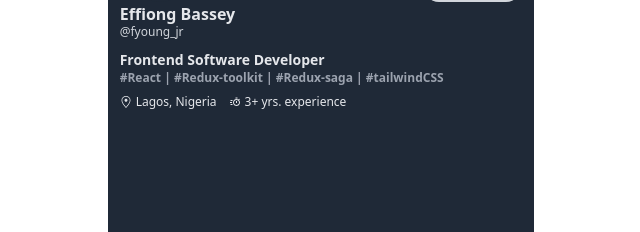
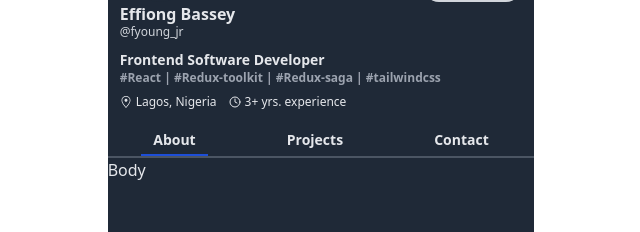
Before and after one commit to effiong-jr/portfolio, a Next.js app: page / in a window 1280 px wide. Shown: the part 150-382 px from the top of the page, without its empty margins (319-959 px from the left). Built offline with nearby package versions, Linux system fonts and the light colour scheme.

Commit message:
Added active link to navigation bar

```diff
--- a/components/Header.jsx
+++ b/components/Header.jsx
@@ -1,5 +1,5 @@
 import { GoLocation } from 'react-icons/go'
-import { BiTimer } from 'react-icons/bi'
+import { FiClock } from 'react-icons/fi'
 
 const Header = () => {
   return (
@@ -38,7 +38,7 @@ const Header = () => {
         <p className="font-semibold text-sm">
           Frontend Software Developer
           <span className="text-xs text-gray-400 block">
-            #React | #Redux-toolkit | #Redux-saga | #tailwindCSS
+            #React | #Redux-toolkit | #Redux-saga | #tailwindcss
           </span>
         </p>
         <div className="flex justify-left items-center">
@@ -47,7 +47,7 @@ const Header = () => {
           </div>
           <div className="flex items-center text-xs mt-2">
             {' '}
-            <BiTimer /> <span className="ml-1">3+ yrs. experience</span>
+            <FiClock /> <span className="ml-1">3+ yrs. experience</span>
           </div>
         </div>
       </div>
--- /dev/null
+++ b/components/Layout.jsx
@@ -0,0 +1,15 @@
+import Header from './Header'
+import Navbar from './Navbar'
+
+const Layout = ({ children }) => {
+  return (
+    <div className="bg-gray-800 min-h-screen w-full sm:w-1/2 lg:w-1/3 mx-auto text-gray-200">
+      <Header />
+      <Navbar />
+
+      {children}
+    </div>
+  )
+}
+
+export default Layout
--- /dev/null
+++ b/components/Navbar.jsx
@@ -0,0 +1,51 @@
+import Link from 'next/link'
+import { useRouter } from 'next/router'
+
+const Navbar = () => {
+  const router = useRouter()
+
+  console.log(router.route)
+  return (
+    <div
+      className={`flex justify-around mt-5 font-semibold border-solid border-b-2 border-gray-600 text-sm`}
+    >
+      <div
+        className={`cursor-pointer border-b-2 pb-1  ${
+          router.route === '/'
+            ? 'transition-transform border-solid border-blue-700' //'transition duration-200 ease-in-out border-solid border-blue-700 '
+            : 'border-transparent'
+        }`}
+      >
+        <Link href="/">
+          <a className="px-3">About</a>
+        </Link>
+      </div>
+
+      <div
+        className={`cursor-pointer border-b-2 pb-1  ${
+          router.route === '/projects'
+            ? 'transition duration-200 ease-in-out border-solid border-blue-700 '
+            : 'border-transparent'
+        }`}
+      >
+        <Link href="/projects">
+          <a className="px-3">Projects</a>
+        </Link>
+      </div>
+
+      <div
+        className={`cursor-pointer border-b-2 pb-1  ${
+          router.route === '/contact'
+            ? 'transition duration-200 ease-in-out border-solid border-blue-700 '
+            : 'border-transparent'
+        }`}
+      >
+        <Link href="/contact">
+          <a className="px-3">Contact</a>
+        </Link>
+      </div>
+    </div>
+  )
+}
+
+export default Navbar
--- /dev/null
+++ b/pages/about.jsx
@@ -0,0 +1,7 @@
+import Layout from '../components/Layout'
+
+const About = () => {
+  return <Layout>This is the about Page</Layout>
+}
+
+export default About
--- /dev/null
+++ b/pages/contact.jsx
@@ -0,0 +1,7 @@
+import Layout from '../components/Layout'
+
+const Contact = () => {
+  return <Layout>Contact</Layout>
+}
+
+export default Contact
--- a/pages/index.js
+++ b/pages/index.js
@@ -1,5 +1,7 @@
 import Head from 'next/head'
 import Header from '../components/Header'
+import Navbar from '../components/Navbar'
+import Layout from '../components/Layout'
 
 export default function Home() {
   return (
@@ -8,8 +10,10 @@ export default function Home() {
         <title>Portfolio | Effiong Bassey</title>
         <link rel="icon" href="/favicon.ico" />
       </Head>
-      <main className="bg-gray-800 min-h-screen w-full sm:w-1/2 lg:w-1/3 mx-auto text-gray-200">
-        <Header />
+      <main>
+        <Layout>
+          <h1>Body</h1>
+        </Layout>
       </main>
     </div>
   )
--- /dev/null
+++ b/pages/projects.jsx
@@ -0,0 +1,7 @@
+import Layout from '../components/Layout'
+
+const Projects = () => {
+  return <Layout>Projects</Layout>
+}
+
+export default Projects
```
